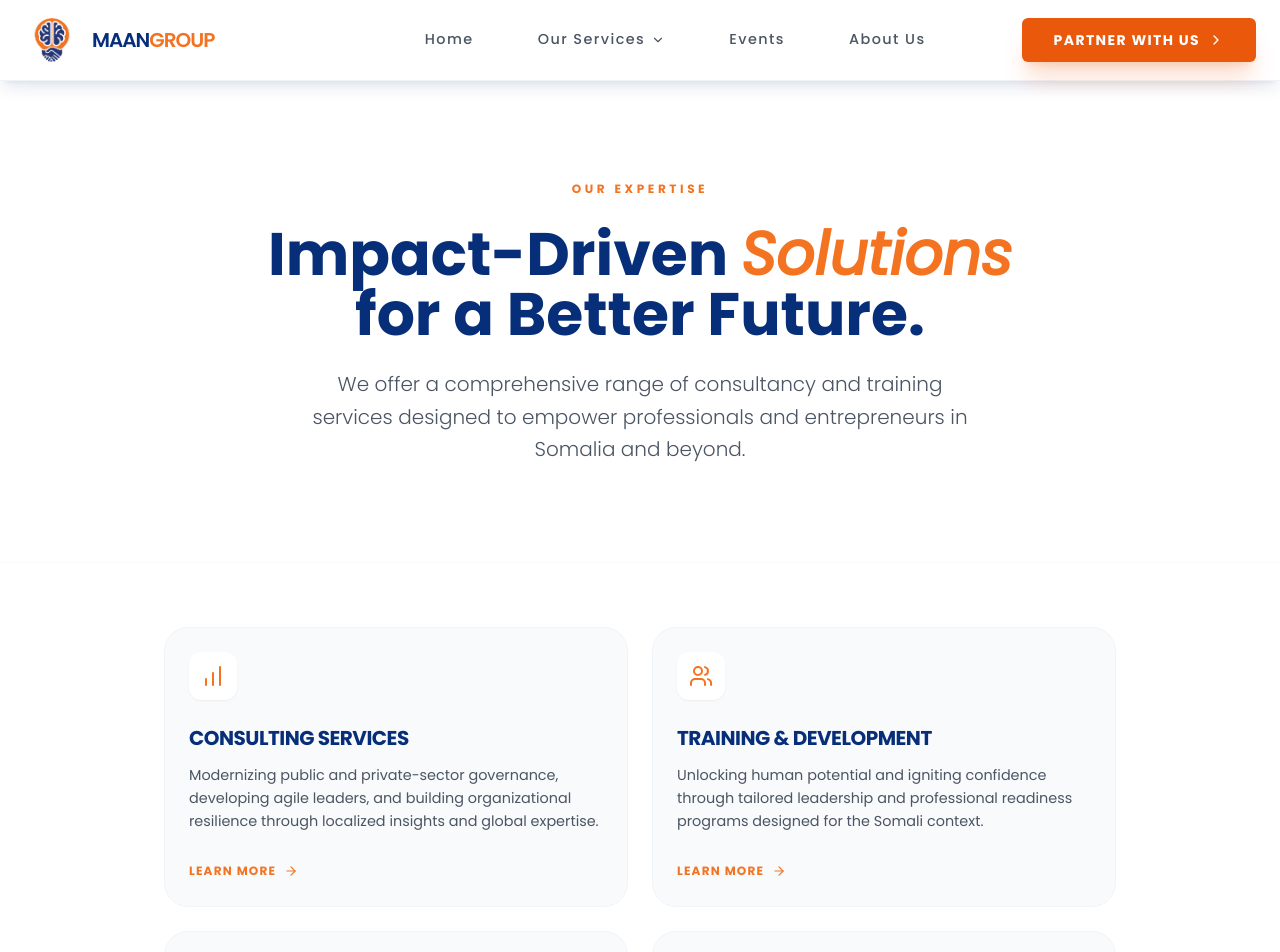
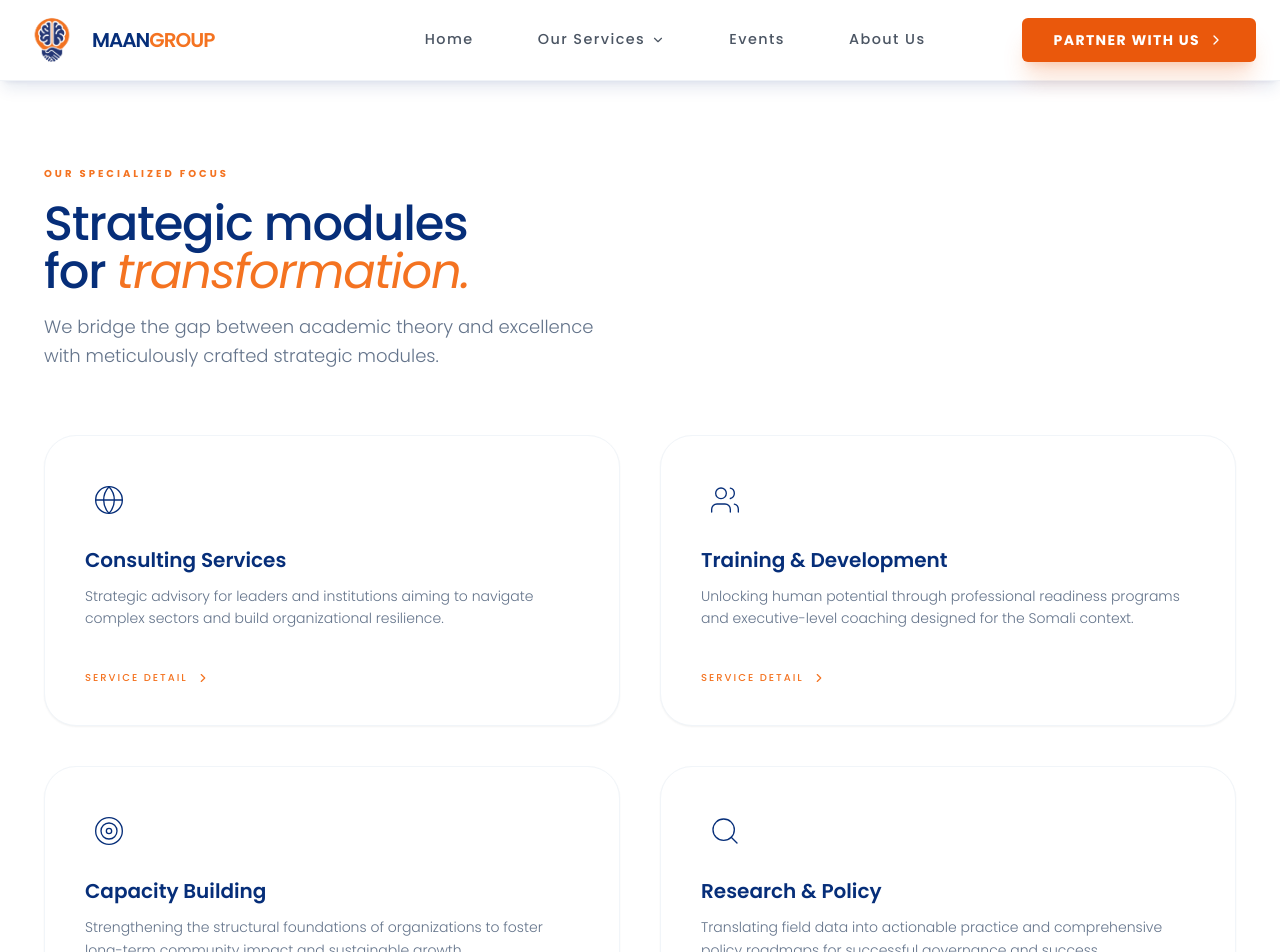
Before and after one commit to Amen252/Maan-Group, a React (Vite) app: page /services in a window 1280 px wide. Shown: the top 952 px of the page. Built offline with nearby package versions, Linux system fonts and the light colour scheme.

Commit message:
Reposition Core Values in a symmetrical 2x2 grid on About page

```diff
--- a/src/pages/About.jsx
+++ b/src/pages/About.jsx
@@ -89,8 +89,14 @@ export const About = () => {
                                 <p>Our journey began with a vision to transform the leadership landscape of Somalia through actionable strategies that honor regional dynamics.</p>
                             </div>
                         </div>
-                        <div className="relative">
-                            <img src="/assets/about.jpeg" alt="Vision" className="w-full rounded-2xl shadow-lg aspect-[16/9] object-cover" />
+                        <div className="relative flex justify-center lg:justify-end">
+                            <div className="w-full max-w-[320px] aspect-square flex items-center justify-center p-4">
+                                <img
+                                    src="/assets/logo.png"
+                                    alt="Maan Group Logo"
+                                    className="w-full h-auto object-contain transition-transform duration-700 hover:scale-105"
+                                />
+                            </div>
                         </div>
                     </div>
                 </div>
@@ -139,7 +145,7 @@ export const About = () => {
                         <span className="text-[10px] font-bold uppercase tracking-[0.2em] text-gold-500 block">Principles</span>
                         <h2 className="text-2xl font-bold text-navy-900 mt-1">Core <span className="text-gold-500 font-serif italic">Values</span></h2>
                     </div>
-                    <div className="grid sm:grid-cols-2 lg:grid-cols-4 gap-4">
+                    <div className="grid md:grid-cols-2 gap-6 lg:gap-10 max-w-4xl mx-auto">
                         {[
                             { title: 'Responsiveness', icon: Zap, desc: 'Rapid, clear communication addressed with precision.', num: '01' },
                             { title: 'Quality', icon: Award, desc: 'Precision-engineered programs ensuring outcomes.', num: '02' },
--- a/src/pages/Services.jsx
+++ b/src/pages/Services.jsx
@@ -1,26 +1,38 @@
 import React from 'react';
 import { Helmet } from 'react-helmet-async';
 import { motion } from 'framer-motion';
-import { Lightbulb, Users, BarChart, Search, ArrowRight } from 'lucide-react';
+import { Globe, Users, Target, Search, ChevronRight } from 'lucide-react';
 import { Link } from 'react-router-dom';
 
-const ServiceCard = ({ icon: Icon, title, description, delay }) => (
+const ServiceModule = ({ id, icon: Icon, title, description, delay }) => (
     <motion.div
-        initial={{ opacity: 0, y: 20 }}
-        whileInView={{ opacity: 1, y: 0 }}
+        initial={{ opacity: 0, scale: 0.98 }}
+        whileInView={{ opacity: 1, scale: 1 }}
         transition={{ delay, duration: 0.5 }}
         viewport={{ once: true }}
-        className="p-6 bg-slate-50 rounded-3xl border border-slate-100 hover:border-gold-500/30 transition-all duration-300 group"
+        className="p-10 border border-slate-100 rounded-[2rem] bg-white hover:bg-slate-50 transition-all duration-300 flex flex-col justify-between group h-full shadow-sm hover:shadow-xl hover:shadow-slate-200/40"
     >
-        <div className="w-12 h-12 bg-white rounded-xl flex items-center justify-center mb-6 shadow-sm text-gold-500 group-hover:bg-gold-500 group-hover:text-white transition-all duration-500">
-            <Icon size={24} />
+        <div className="space-y-6">
+            <div className="w-12 h-12 flex items-center justify-center text-navy-900 group-hover:text-gold-500 transition-colors duration-500">
+                <Icon size={32} strokeWidth={1} />
+            </div>
+
+            <div className="space-y-3">
+                <h3 className="text-xl font-semibold text-navy-900 leading-tight">
+                    {title}
+                </h3>
+                <p className="text-slate-500 text-sm leading-relaxed font-light">
+                    {description}
+                </p>
+            </div>
         </div>
-        <h3 className="text-xl font-bold text-navy-900 mb-3 uppercase tracking-tight">{title}</h3>
-        <p className="text-slate-600 text-[0.9rem] leading-relaxed mb-6">
-            {description}
-        </p>
-        <Link to="/contact" className="inline-flex items-center gap-2 text-xs font-bold text-gold-500 uppercase tracking-widest hover:underline">
-            Learn More <ArrowRight size={14} />
+
+        <Link
+            to={`/services/${id}`}
+            className="inline-flex items-center gap-2 text-[10px] font-medium uppercase tracking-[0.2em] text-gold-500 mt-10 hover:gap-4 transition-all"
+        >
+            Service Detail
+            <ChevronRight size={14} />
         </Link>
     </motion.div>
 );
@@ -28,72 +40,90 @@ const ServiceCard = ({ icon: Icon, title, description, delay }) => (
 export const Services = () => {
     const services = [
         {
-            icon: BarChart,
-            title: "Consulting Services",
-            description: "Modernizing public and private-sector governance, developing agile leaders, and building organizational resilience through localized insights and global expertise.",
+            id: 'consulting',
+            icon: Globe,
+            title: 'Consulting Services',
+            description: 'Strategic advisory for leaders and institutions aiming to navigate complex sectors and build organizational resilience.',
             delay: 0.1
         },
         {
+            id: 'training',
             icon: Users,
-            title: "Training & Development",
-            description: "Unlocking human potential and igniting confidence through tailored leadership and professional readiness programs designed for the Somali context.",
+            title: 'Training & Development',
+            description: 'Unlocking human potential through professional readiness programs and executive-level coaching designed for the Somali context.',
             delay: 0.2
         },
         {
-            icon: Lightbulb,
-            title: "Capacity Building",
-            description: "Strengthening foundations of institutions and amplifying unheard voices to foster impactful, long-term change within communities.",
+            id: 'capacity-building',
+            icon: Target,
+            title: 'Capacity Building',
+            description: 'Strengthening the structural foundations of organizations to foster long-term community impact and sustainable growth.',
             delay: 0.3
         },
         {
+            id: 'research',
             icon: Search,
-            title: "Research & Development",
-            description: "Turning data and real-world stories into actionable practice and policy to provide forward-thinking solutions and strategic roadmaps.",
+            title: 'Research & Policy',
+            description: 'Translating field data into actionable practice and comprehensive policy roadmaps for successful governance and success.',
             delay: 0.4
         }
     ];
 
     return (
-        <main className="pt-20 bg-white min-h-screen">
+        <main className="font-body bg-white min-h-screen">
             <Helmet>
-                <title>Services | Our Expertise in Strategy & Development</title>
-                <meta name="description" content="Explore our core services: Consulting, Training, Capacity Building, and R&D. Helping your business grow through strategic excellence." />
-                <meta property="og:title" content="Our Strategic Services | Maan Group" />
+                <title>Services | Maan Group Strategic Consulting</title>
+                <meta name="description" content="Explore our strategic modules in a curated 2x2 grid designed for clarity and professional excellence." />
             </Helmet>
-            {/* Simple Hero */}
-            <section className="py-24 border-b border-slate-50">
-                <div className="container mx-auto px-6 max-w-[1000px] text-center">
+
+            {/* ═══════════ SIMPLE HERO ═══════════ */}
+            <section className="pt-40 pb-16">
+                <div className="container mx-auto px-6 max-w-[1240px]">
                     <motion.div
-                        initial={{ opacity: 0, y: 20 }}
-                        animate={{ opacity: 1, y: 0 }}
-                        className="space-y-6"
+                        initial={{ opacity: 0 }}
+                        animate={{ opacity: 1 }}
+                        transition={{ duration: 0.8 }}
+                        className="max-w-xl space-y-4"
                     >
-                        <span className="text-gold-500 font-bold uppercase tracking-[0.3em] text-xs">
-                            Our Expertise
+                        <span className="text-gold-500 text-[10px] font-bold uppercase tracking-[0.3em]">
+                            Our Specialized Focus
                         </span>
-                        <h1 className="text-4xl lg:text-6xl font-bold text-navy-900 leading-tight">
-                            Impact-Driven <span className="text-gold-500 italic font-serif">Solutions</span> <br />
-                            for a Better Future.
+                        <h1 className="text-4xl md:text-5xl font-medium text-navy-900 leading-[1.2] tracking-tight">
+                            Strategic modules <br /> for <span className="text-gold-500 italic font-serif">transformation.</span>
                         </h1>
-                        <p className="text-xl text-slate-600 max-w-2xl mx-auto leading-relaxed font-light">
-                            We offer a comprehensive range of consultancy and training services designed to
-                            empower professionals and entrepreneurs in Somalia and beyond.
+                        <p className="text-slate-500 text-lg font-light leading-relaxed">
+                            We bridge the gap between academic theory and excellence
+                            with meticulously crafted strategic modules.
                         </p>
                     </motion.div>
                 </div>
             </section>
 
-            {/* Services Grid */}
-            <section className="py-16">
-                <div className="container mx-auto px-6 max-w-[1000px]">
-                    <div className="grid md:grid-cols-2 gap-6">
-                        {services.map((service, index) => (
-                            <ServiceCard key={index} {...service} />
+            {/* ═══════════ 2x2 GRID ═══════════ */}
+            <section className="pb-32">
+                <div className="container mx-auto px-6 max-w-[1240px]">
+                    <div className="grid md:grid-cols-2 gap-6 lg:gap-10">
+                        {services.map((service) => (
+                            <ServiceModule key={service.id} {...service} />
                         ))}
                     </div>
                 </div>
             </section>
 
+            {/* ═══════════ REFINED CTA ═══════════ */}
+            <section className="py-24 border-t border-slate-50 text-center">
+                <div className="container mx-auto px-6 max-w-[1240px] space-y-8">
+                    <h2 className="text-3xl font-medium text-navy-900">Start your journey today</h2>
+                    <div className="flex flex-col sm:flex-row items-center justify-center gap-4">
+                        <Link to="/contact" className="px-10 py-4 bg-navy-900 text-white font-medium rounded-2xl hover:bg-gold-500 shadow-xl shadow-navy-900/10 transition-all duration-300">
+                            Partner with Us
+                        </Link>
+                        <Link to="/about" className="px-10 py-4 border border-slate-200 text-navy-900 font-medium rounded-2xl hover:bg-slate-50 transition-all">
+                            More Details
+                        </Link>
+                    </div>
+                </div>
+            </section>
         </main>
     );
 };
```
Also changed, not shown: public/Assets/research.jpeg.
